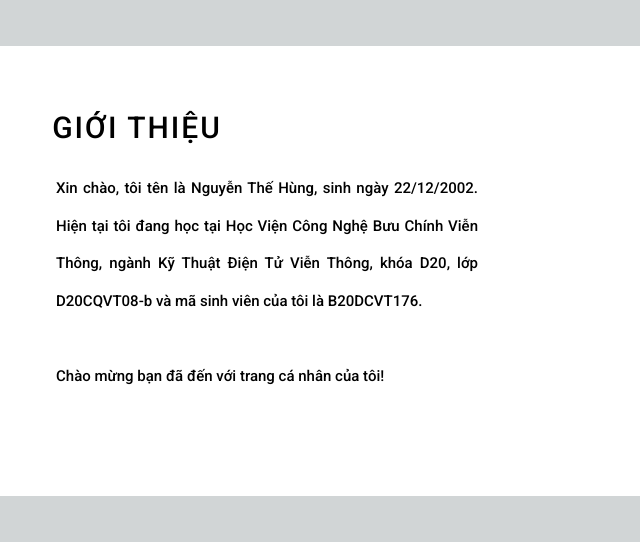
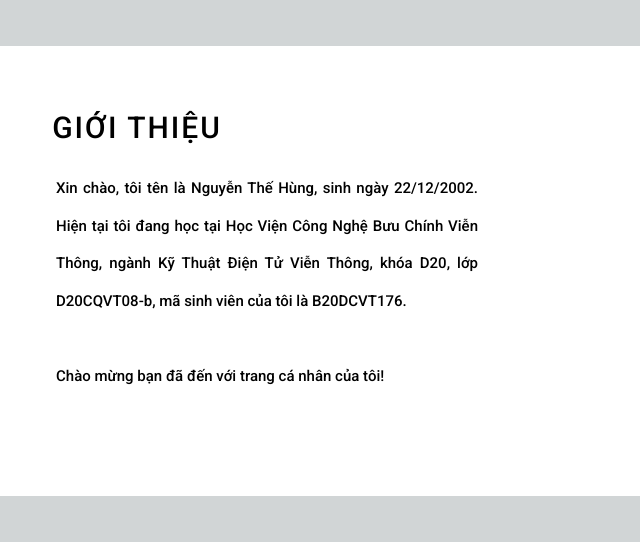
Before and after one commit to thehungnguyen/thehungnguyen.github.io, a plain HTML site: page index.html in a window 1280 px wide. Shown: the top 542 px of the page, 503-1143 px from the left. Drawn offline with Linux system fonts and the light colour scheme.

Commit message:
Update index.html

```diff
--- a/index.html
+++ b/index.html
@@ -30,7 +30,7 @@
                     <h2 class="section-heading">GIỚI THIỆU</h2>
                     <div class="about">
                         <img src="./img/anh_profile.JPG" class="about-img">
-                        <p class="about-text">Xin chào, tôi tên là Nguyễn Thế Hùng, sinh ngày 22/12/2002. Hiện tại tôi đang học tại Học Viện Công Nghệ Bưu Chính Viễn Thông, ngành Kỹ Thuật Điện Tử Viễn Thông, khóa D20, lớp D20CQVT08-b và mã sinh viên của tôi là B20DCVT176.
+                        <p class="about-text">Xin chào, tôi tên là Nguyễn Thế Hùng, sinh ngày 22/12/2002. Hiện tại tôi đang học tại Học Viện Công Nghệ Bưu Chính Viễn Thông, ngành Kỹ Thuật Điện Tử Viễn Thông, khóa D20, lớp D20CQVT08-b, mã sinh viên của tôi là B20DCVT176.
                         <br> <br>
                         Chào mừng bạn đã đến với trang cá nhân của tôi!</P>
                     </div>
```
